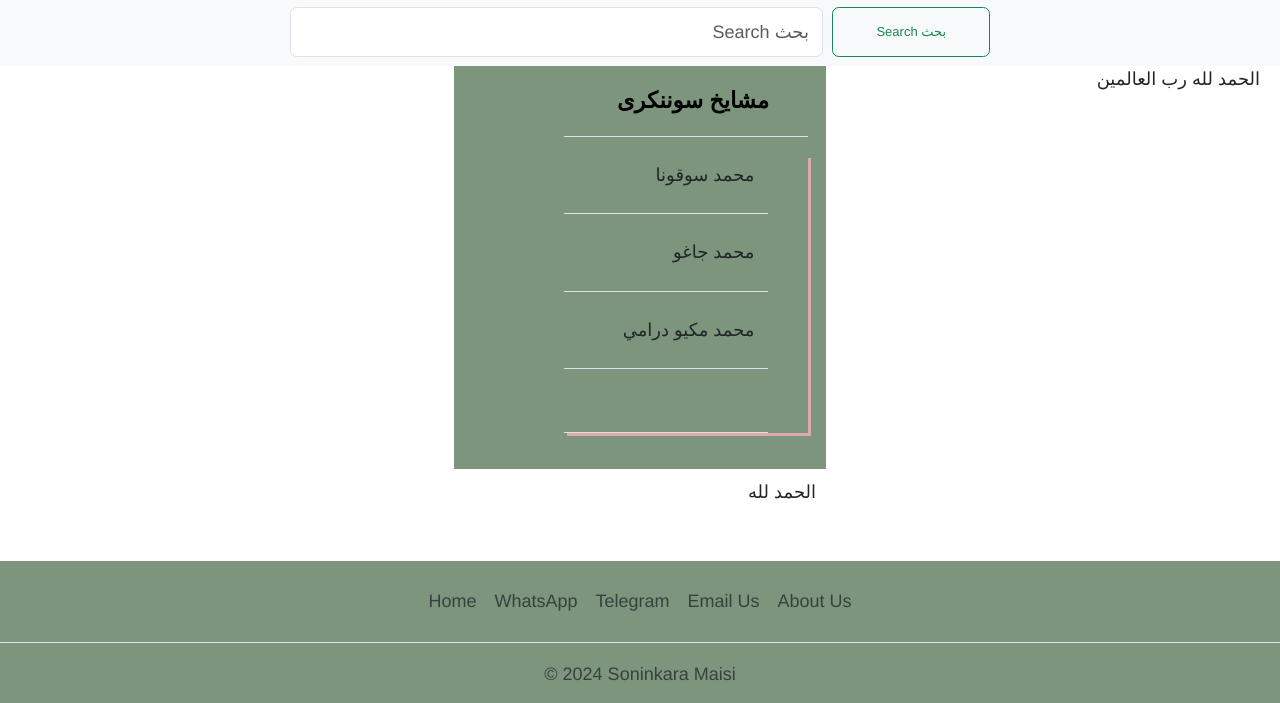
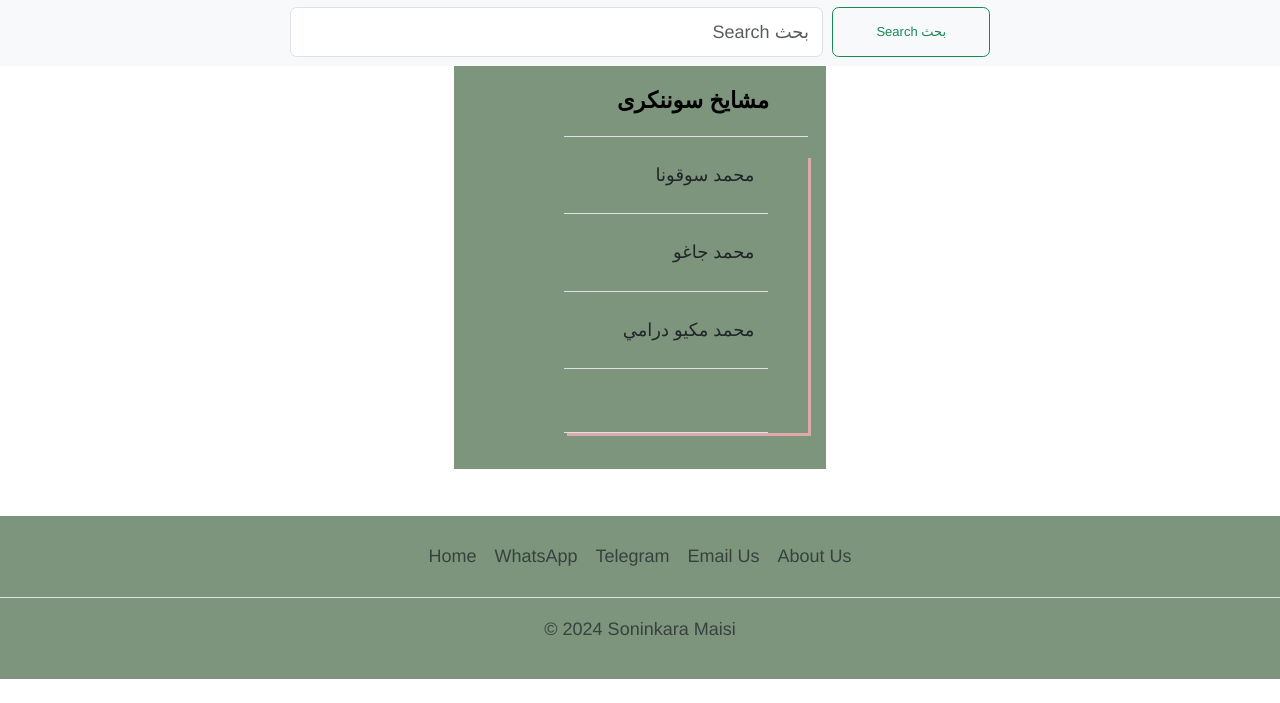
Before and after one commit to nazircamara/SoninikaraMaisi, a plain HTML site: page index.html in a window 1280 px wide. Shown: the part 829-1532 px from the top of the page. Drawn offline with nearby package versions, Linux system fonts and the light colour scheme.

Commit message:
some changes

```diff
--- a/index.html
+++ b/index.html
@@ -22,7 +22,7 @@
 <div class="main-bar" >
     <!--This right-bar bellow is for news only-->
   <div class="right-bar" >
- <p>الحمد لله رب العالمين</p>
+
   </div>
  <div class="sidebar"  dir="rtl" style="width: 600px; background-color: #7d957d;">
     <div class="flex-shrink-0 p-3" style="width: 280px;">
@@ -91,7 +91,7 @@
           </li>
         </ul>
         <div style="border: ; background-color: white; padding: 10px;">
-          <p>الحمد لله </p>
+
         </div>
       </div>
 
```
